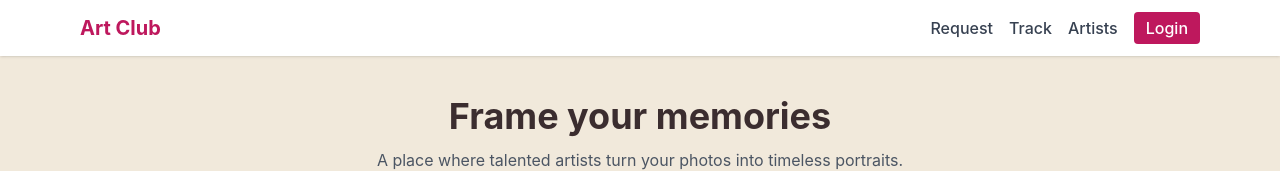
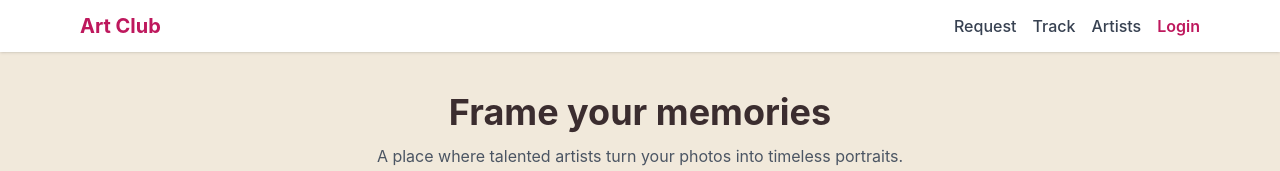
Before and after one commit to deepuhacker9-source/Artclub, a Next.js app: page / in a window 1280 px wide. Shown: the top 171 px of the page. Built offline with nearby package versions, Linux system fonts and the light colour scheme; no server answers; the database is empty.

Commit message:
Update Navbar.jsx

```diff
--- a/components/Navbar.jsx
+++ b/components/Navbar.jsx
@@ -3,39 +3,47 @@ import { useUser } from "../lib/UserContext";
 import { supabase } from "../lib/supabaseClient";
 
 export default function Navbar() {
-  const { user, loading } = useUser();
+  const { profile, loading } = useUser();
 
-  const handleSignOut = async () => {
+  const logout = async () => {
     await supabase.auth.signOut();
-    // optional: you can redirect client after signOut
-    if (typeof window !== "undefined") window.location.href = "/";
+    window.location.href = "/";  // hard redirect (cleaner on mobile)
   };
 
   return (
     <nav className="bg-white shadow sticky top-0 z-20">
       <div className="max-w-6xl mx-auto px-4 py-3 flex items-center justify-between">
+
         <Link href="/">
           <span className="font-bold text-xl text-pink-700">Art Club</span>
         </Link>
 
         <div className="flex gap-4 font-medium text-gray-700 items-center">
+
           <Link href="/request">Request</Link>
           <Link href="/track">Track</Link>
           <Link href="/artists">Artists</Link>
 
-          {!loading && (
-            user ? (
-              <>
-                <Link href="/dashboard">Profile</Link>
-                <button onClick={handleSignOut} className="px-3 py-1 bg-pink-700 text-white rounded">
-                  Logout
-                </button>
-              </>
-            ) : (
-              <Link href="/login" className="px-3 py-1 bg-pink-700 text-white rounded">
-                Login
+          {!loading && !profile && (
+            <Link href="/login" className="text-pink-700 font-semibold">Login</Link>
+          )}
+
+          {!loading && profile && (
+            <>
+              <Link href="/dashboard">
+                <span className="font-semibold text-pink-700">
+                  {profile.name || "Profile"}
+                </span>
               </Link>
-            )
+
+              <button
+                onClick={logout}
+                className="px-3 py-1 rounded text-white"
+                style={{ background: "#C56A47" }}
+              >
+                Logout
+              </button>
+            </>
           )}
         </div>
       </div>
```
